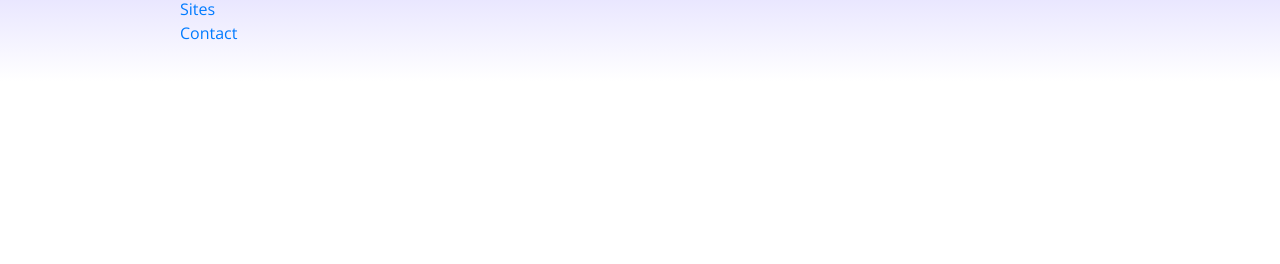
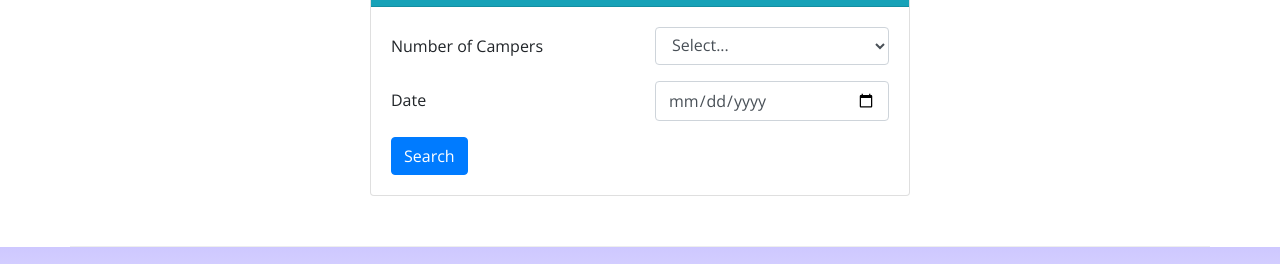
Before and after one commit to mamafisk33/nucamp-bootstrap, a website: page index.html in a window 1280 px wide. Shown: the part 1256-1520 px from the top of the page. Before the commit the page ends 1337 px from the top, so only its background shows below. Drawn offline with nearby package versions, Linux system fonts and the light colour scheme.

Commit message:
Week 2 Workshop Form and Btn 2-18

```diff
--- a/index.html
+++ b/index.html
@@ -39,6 +39,16 @@
           <div class="col">
             <h1>NuCamp</h1>
             <h2>a better way to camp</h2>
+          </div>
+          <!-- looks like video, and looks better: <div class="col-md-4 col-xl-2">-->
+          <!-- what instructions said, but looks worse: <div class="col-sm-4 col-xl-2">-->
+          <div class="col-md-4 col-xl-2">
+            <a
+              href="#reserveForm"
+              class="btn btn-info btn-lg mt-4"
+              role="button"
+              >Reserve Campsite</a
+            >
           </div>
         </div>
       </div>
@@ -85,7 +95,7 @@
     </nav>
 
     <div class="container">
-      <!-- 1st row -->
+      <!-- 1st row pic - Our Campsites descrip - Discover -->
       <div class="row row-content align-items-center">
         <div class="col-sm-4 order-sm-last col-md-3">
           <h2 class="text-sm-right">Discover & Review</h2>
@@ -107,8 +117,9 @@
           </div>
         </div>
       </div>
+      <!-- end row row-content for 1st row -->
 
-      <!-- 2nd row -->
+      <!-- 2nd row Featured - React Lake descrip - pic-->
       <div class="row row-content align-items-center">
         <div class="col-sm-4 col-md-3">
           <h2>Featured Campsites</h2>
@@ -132,10 +143,10 @@
           </div>
         </div>
       </div>
-      <!-- row row-content for 2nd row -->
+      <!-- end row row-content for 2nd row -->
 
+      <!-- 3rd row Booststrap pic - Bootstrap Outfitters - Our Partners - -->
       <div class="row row-content align-items-center">
-        <!-- 3rd row -->
         <div class="col-sm-4 order-sm-last col-md-3">
           <h2 class="text-sm-right">Our Community Partners</h2>
         </div>
@@ -157,6 +168,64 @@
           </div>
         </div>
       </div>
+      <!-- end row row-content for 3rd row -->
+
+      <!-- 4th row card containing reserve form -->
+      <div class="row row-content align-items-center justify-content-center">
+        <!-- instructions say use col-sm-6 but that is: good xs, too narrow sm, too narrow md, ok lg -->
+        <!-- this looks better than video: <div class="col-sm-10 col-md-8 col-lg-6 mx-auto">-->
+        <div class="col-sm-10 col-md-8 col-lg-6 mx-auto">
+          <div class="card">
+            <h3 class="card-header bg-info text-white">
+              Reserve a Campsite
+            </h3>
+            <div class="card-body">
+              <form id="reserveForm">
+                <div class="form-group row">
+                  <label for="numCampers" class="col-sm-6 col-form-label"
+                    >Number of Campers</label
+                  >
+                  <div class="col">
+                    <select
+                      class="form-control"
+                      name="numCampers"
+                      id="numCampers"
+                    >
+                      <option selected>Select...</option>
+                      <option value="1">1</option>
+                      <option value="2">2</option>
+                      <option value="3">3</option>
+                      <option value="4">4</option>
+                      <option value="5">5</option>
+                      <option value="6">6</option>
+                    </select>
+                  </div>
+                </div>
+                <div class="form-group row">
+                  <label for="date" class="col-sm-6 col-form-label">Date</label>
+                  <div class="col-sm-6">
+                    <input
+                      type="date"
+                      class="form-control"
+                      id="date"
+                      name="date"
+                      placeholder="mm/dd/yyyy"
+                    />
+                  </div>
+                </div>
+                <div class="row">
+                  <div class="col">
+                    <button type="submit" class="btn btn-primary">
+                      Search
+                    </button>
+                  </div>
+                </div>
+              </form>
+            </div>
+          </div>
+        </div>
+      </div>
+      <!-- end row row-content for 4th row -->
     </div>
 
     <footer class="site-footer">
```
